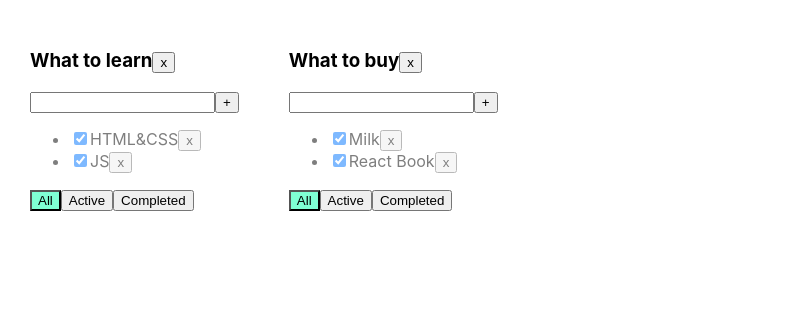
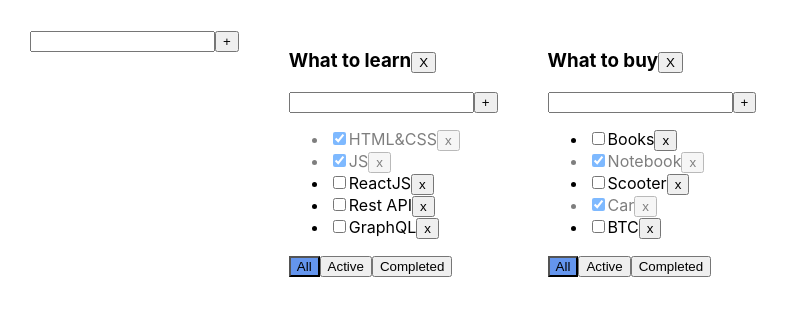
Before and after one commit to ArturKudlo/TodoList, a React (Create React App) app: page / in a window 1280 px wide. Shown: the top 316 px of the page, without its empty margins (0-789 px from the left). Built offline with nearby package versions, Linux system fonts and the light colour scheme.

Commit message:
add feacture for add new todolist and change task-name

```diff
--- a/src/AddItemForm.tsx
+++ b/src/AddItemForm.tsx
@@ -1,36 +1,47 @@
-import React, {ChangeEvent, useState, KeyboardEvent} from 'react';
+import React, {ChangeEvent, KeyboardEvent, useState} from 'react';
 
-type EditableSpanPropsType = {
-    title: string
-    changeTitle: (title: string) => void
+
+type AddItemFormPropsType = {
+    addItem: (title: string) => void
 }
 
-function EditableSpan (props: EditableSpanPropsType) {
-    const [editMode, setEditMode] = useState<boolean>(false)
-    const [title, setTitle] = useState<string>(props.title)
-
-
-    const onEditMode = () => setEditMode(true);
-    const offEditMode = () => {
-        props.changeTitle(title)
-        setEditMode(false);
-    }
+function AddItemForm(props: AddItemFormPropsType) {
+    const [title, setTitle] = useState("")
+    const [error, setError] = useState<boolean>(false)
+    const errorMessage = "Title is required!"
 
     const onChangeHandler = (e: ChangeEvent<HTMLInputElement>) => {
         setTitle(e.currentTarget.value)
     }
+    const onKeyPressHandler = (e: KeyboardEvent<HTMLInputElement>) => {
+        if (e.charCode === 13) {
+            addItem();
+        }
+    }
+    const addItem = () => {
+        const trimmedTitle = title.trim()
+        if(trimmedTitle) {
+            props.addItem(trimmedTitle)
+        } else {
+            setError(true)
+        }
+        setTitle("")
+    }
 
 
     return (
-        editMode
-            ? <input
-                autoFocus={true}
+        <div>
+            <input
                 value={title}
-                onBlur={offEditMode}
-                onChange={onChangeHandler}
+                onChange={ onChangeHandler }
+                onKeyPress={ onKeyPressHandler }
+                style={error ? {border: "3px solid red"} : {}}
             />
-            : <span onDoubleClick={onEditMode}>{props.title}</span>
+            <button onClick={addItem}>+</button>
+            <div style={error ? {color: "red"} : {display: "none"}}>
+                {errorMessage}
+            </div>
+        </div>
     )
 }
-
-export default EditableSpan;
+export default  AddItemForm;
--- a/src/App.css
+++ b/src/App.css
@@ -7,16 +7,8 @@
   margin-right: 50px;
 }
 
-.error {
-  border: red 1px solid;
-}
-
-.error-message {
-  color: red;
-}
-
-.active-filter {
-  background-color: aquamarine;
+.active {
+  background-color: cornflowerblue;
 }
 
 .is-done {
--- a/src/App.tsx
+++ b/src/App.tsx
@@ -2,141 +2,145 @@ import React, {useState} from 'react';
 import './App.css';
 import {TaskType, Todolist} from './Todolist';
 import {v1} from 'uuid';
+import AddItemForm from "./AddItemForm";
 
 export type FilterValuesType = "all" | "active" | "completed";
-type TodolistType = {
+
+type TodoListType = {
     id: string
     title: string
     filter: FilterValuesType
 }
 
-type TasksStateType = {
+type TaskStateType = {
     [key: string]: Array<TaskType>
 }
 
+// Create
+// Read
+// Update
+// Delete
+function App() {
+// BLL:
+    const todoListID_1 = v1()
+    const todoListID_2 = v1()
 
-function App() {
-    let todolistId1 = v1();
-    let todolistId2 = v1();
-
-    let [todolists, setTodolists] = useState<Array<TodolistType>>([
-        {id: todolistId1, title: "What to learn", filter: "all"},
-        {id: todolistId2, title: "What to buy", filter: "all"}
+    const [todoLists, setTodoLists] = useState<Array<TodoListType>>([
+        {id: todoListID_1, title: "What to learn", filter: "all"},
+        {id: todoListID_2, title: "What to buy", filter: "all"}
     ])
 
-    let [tasks, setTasks] = useState<TasksStateType>({
-        [todolistId1]: [
+    const [tasks, setTasks] = useState<TaskStateType>({
+        [todoListID_1]: [
             {id: v1(), title: "HTML&CSS", isDone: true},
-            {id: v1(), title: "JS", isDone: true}
+            {id: v1(), title: "JS", isDone: true},
+            {id: v1(), title: "ReactJS", isDone: false},
+            {id: v1(), title: "Rest API", isDone: false},
+            {id: v1(), title: "GraphQL", isDone: false},
         ],
-        [todolistId2]: [
-            {id: v1(), title: "Milk", isDone: true},
-            {id: v1(), title: "React Book", isDone: true}
-        ]
-    });
+        [todoListID_2]: [
+            {id: v1(), title: "Books", isDone: false},
+            {id: v1(), title: "Notebook", isDone: true},
+            {id: v1(), title: "Scooter", isDone: false},
+            {id: v1(), title: "Car", isDone: true},
+            {id: v1(), title: "BTC", isDone: false},
+        ],
+    })
 
 
-    function removeTask(id: string, todolistId: string) {
-        //достанем нужный массив по todolistId:
-        let todolistTasks = tasks[todolistId];
-        // перезапишем в этом объекте массив для нужного тудулиста отфилтрованным массивом:
-        tasks[todolistId] = todolistTasks.filter(t => t.id !== id);
-        // засетаем в стейт копию объекта, чтобы React отреагировал перерисовкой
+    function removeTask(taskID: string, todoListID: string) {
+        tasks[todoListID] = tasks[todoListID].filter(t => t.id !== taskID);
         setTasks({...tasks});
     }
-
-    function addTask(title: string, todolistId: string) {
-        let task = {id: v1(), title: title, isDone: false};
-        //достанем нужный массив по todolistId:
-        let todolistTasks = tasks[todolistId];
-        // перезапишем в этом объекте массив для нужного тудулиста копией, добавив в начало новую таску:
-        tasks[todolistId] = [task, ...todolistTasks];
-        // засетаем в стейт копию объекта, чтобы React отреагировал перерисовкой
+    function addTask(title: string, todoListID: string) {
+        const newTask = {id: v1(), title: title, isDone: false};
+        tasks[todoListID] = [newTask, ...tasks[todoListID]];
         setTasks({...tasks});
     }
-
-    function changeStatus(id: string, isDone: boolean, todolistId: string) {
-        //достанем нужный массив по todolistId:
-        let todolistTasks = tasks[todolistId];
-        // найдём нужную таску:
-        let task = todolistTasks.find(t => t.id === id);
-        //изменим таску, если она нашлась
-        if (task) {
-            task.isDone = isDone;
-            // засетаем в стейт копию объекта, чтобы React отреагировал перерисовкой
-            setTasks({...tasks});
-        }
-    }function changeStatusTitle(id: string, title: string, todolistId: string) {
-        //достанем нужный массив по todolistId:
-        let todolistTasks = tasks[todolistId];
-        // найдём нужную таску:
-        let task = todolistTasks.find(t => t.id === id);
-        //изменим таску, если она нашлась
-        if (task) {
-            task.title = title;
-            // засетаем в стейт копию объекта, чтобы React отреагировал перерисовкой
-            setTasks({...tasks});
-        }
-    }
-
-    function changeFilter(value: FilterValuesType, todolistId: string) {
-        let todolist = todolists.find(tl => tl.id === todolistId);
-        if (todolist) {
-            todolist.filter = value;
-            setTodolists([...todolists])
-        }
-    }
-
-    function removeTodolist(id: string) {
-        // засунем в стейт список тудулистов, id которых не равны тому, который нужно выкинуть
-        setTodolists(todolists.filter(tl => tl.id !== id));
-        // удалим таски для этого тудулиста из второго стейта, где мы храним отдельно таски
-        delete tasks[id]; // удаляем св-во из объекта... значением которого являлся массив тасок
-        // засетаем в стейт копию объекта, чтобы React отреагировал перерисовкой
+    function changeTaskStatus(taskID: string, isDone: boolean, todoListID: string) {
+        tasks[todoListID] = tasks[todoListID].map(t => {
+            if(t.id === taskID){
+                return {...t, isDone: isDone}
+            }
+            return t
+        })
         setTasks({...tasks});
     }
-
+    function changeTaskTitle(taskID: string, title: string, todoListID: string) {
+        tasks[todoListID] = tasks[todoListID].map(t => {
+            if(t.id === taskID){
+                return {...t, title: title}
+            }
+            return t
+        })
+        setTasks({...tasks});
+    }
+    function changeTodoListFilter(value: FilterValuesType, todoListID: string) {
+        setTodoLists(todoLists.map(tl => tl.id === todoListID ? {...tl, filter: value} : tl))
+    }
+    function removeTodoList (todoListID: string) {
+        setTodoLists(todoLists.filter(tl => tl.id !== todoListID))
+        const copy = {...tasks}
+        delete copy[todoListID]
+        setTasks(copy)
+    }
     function addTodoList(title: string) {
-        // const newTodoListID = v1();
-        const newTodoList: TodolistType = {
-            id: v1(),
+        // const newTodoListID = v1()
+        const newTodoList: TodoListType = {
+            id:  v1(),
             title: title,
             filter: "all"
         }
-        setTodolists([...todolists, newTodoList])
+        // todoLists.push(newTodoList)
+        setTodoLists([...todoLists, newTodoList])
         setTasks({...tasks, [newTodoList.id]: []})
     }
+    function changeTodoListTitle(title: string, todoListID: string) {
+        const upDatedTodoLists = todoLists.map(tl => {
+            if(tl.id === todoListID){
+                return {...tl, title: title}
+            }
+            return tl
+        })
+        setTodoLists(upDatedTodoLists)
+    }
 
+
+
+
+
+    const todoListsComponents = todoLists.map(tl => {
+
+        let tasksForTodolist = tasks[tl.id];
+
+        if (tl.filter === "active") {
+            tasksForTodolist = tasks[tl.id].filter(t => t.isDone === false);
+        }
+        if (tl.filter === "completed") {
+            tasksForTodolist = tasks[tl.id].filter(t => t.isDone === true);
+        }
+//
+        return (
+            <Todolist
+                todoListID={tl.id}
+                filter={tl.filter}
+                title={tl.title}
+                tasks={tasksForTodolist}
+                addTask={addTask}
+                removeTask={removeTask}
+                changeTodoListFilter={changeTodoListFilter}
+                changeTaskStatus={changeTaskStatus}
+                removeTodoList={removeTodoList}
+                changeTaskTitle={changeTaskTitle}
+                changeTodoListTitle={changeTodoListTitle}
+            />
+        )
+    })
+// GUI:
     return (
         <div className="App">
-            {
-                todolists.map(tl => {
-                    let allTodolistTasks = tasks[tl.id];
-                    let tasksForTodolist = allTodolistTasks;
-
-                    if (tl.filter === "active") {
-                        tasksForTodolist = allTodolistTasks.filter(t => t.isDone === false);
-                    }
-                    if (tl.filter === "completed") {
-                        tasksForTodolist = allTodolistTasks.filter(t => t.isDone === true);
-                    }
-
-                    return <Todolist
-                        key={tl.id}
-                        id={tl.id}
-                        title={tl.title}
-                        tasks={tasksForTodolist}
-                        removeTask={removeTask}
-                        changeFilter={changeFilter}
-                        addTask={addTask}
-                        changeTaskStatus={changeStatus}
-                        filter={tl.filter}
-                        removeTodolist={removeTodolist}
-                        changeStatusTitle={changeStatusTitle}
-                    />
-                })
-            }
-
+            <AddItemForm addItem={addTodoList} />
+            {todoListsComponents}
         </div>
     );
 }
--- /dev/null
+++ b/src/EditableSpan.tsx
@@ -0,0 +1,46 @@
+import React, {ChangeEvent, KeyboardEvent, useState} from 'react';
+
+type EditableSpanPropsType = {
+    title: string
+    changeTitle: (title: string) => void
+}
+
+function EditableSpan(props: EditableSpanPropsType) {
+
+    const [editMode, setEditMode] = useState<boolean>(false)
+    const [title, setTitle] = useState<string>(props.title)
+
+    const onEditMode = () => setEditMode(true)
+    const offEditMode = () => {
+        if(title){
+            props.changeTitle(title)
+        } else {
+            setTitle(props.title)
+        }
+        setEditMode(false)
+    }
+
+    const onChangeHandler = (e: ChangeEvent<HTMLInputElement>) => {
+        setTitle(e.currentTarget.value)
+    }
+
+    const onKeyPressHandler = (e: KeyboardEvent<HTMLInputElement>) => {
+        if(e.key === "Enter"){
+            offEditMode()
+        }
+    }
+
+    return (
+        editMode
+            ? <input
+                autoFocus
+                value={title}
+                onBlur={offEditMode}
+                onChange={onChangeHandler}
+                onKeyPress={onKeyPressHandler}
+            />
+            : <span onDoubleClick={onEditMode}>{props.title}</span>
+    )
+}
+
+export default EditableSpan;
--- a/src/Todolist.tsx
+++ b/src/Todolist.tsx
@@ -1,6 +1,7 @@
-import React, {ChangeEvent, useState, KeyboardEvent} from 'react';
+import React, {ChangeEvent, KeyboardEvent, useState} from 'react';
 import {FilterValuesType} from './App';
-import EditableSpan from "./AddItemForm";
+import AddItemForm from "./AddItemForm";
+import EditableSpan from "./EditableSpan";
 
 export type TaskType = {
     id: string
@@ -9,93 +10,70 @@ export type TaskType = {
 }
 
 type PropsType = {
-    id: string
     title: string
     tasks: Array<TaskType>
-    removeTask: (taskId: string, todolistId: string) => void
-    changeFilter: (value: FilterValuesType, todolistId: string) => void
-    addTask: (title: string, todolistId: string) => void
-    changeTaskStatus: (id: string, isDone: boolean, todolistId: string) => void
-    removeTodolist: (id: string) => void
     filter: FilterValuesType
-    changeStatusTitle:(id: string, title: string, todolistId: string) => void
+    todoListID: string
+    removeTask: (taskID: string, todoListID: string) => void
+    changeTodoListFilter: (value: FilterValuesType, todoListID: string) => void
+    addTask: (title: string, todoListID: string) => void
+    changeTaskStatus: (taskID: string, isDone: boolean, todoListID: string) => void
+    changeTaskTitle:(taskID: string, title: string, todoListID: string) => void
+    removeTodoList: (todoListID: string) => void
+    changeTodoListTitle: (title: string, todoListID: string) => void
 }
 
 export function Todolist(props: PropsType) {
-    let [title, setTitle] = useState("")
-    let [error, setError] = useState<string | null>(null)
 
-    const addTask = () => {
-        let newTitle = title.trim();
-        if (newTitle !== "") {
-            props.addTask(newTitle, props.id);
-            setTitle("");
-        } else {
-            setError("Title is required");
-        }
-    }
+    const addTask = (title: string) => props.addTask(title, props.todoListID);
 
-    const onChangeHandler = (e: ChangeEvent<HTMLInputElement>) => {
-        setTitle(e.currentTarget.value)
-    }
-
-    const onKeyPressHandler = (e: KeyboardEvent<HTMLInputElement>) => {
-        setError(null);
-        if (e.charCode === 13) {
-            addTask();
-        }
-    }
-
-    const removeTodolist = () => props.removeTodolist(props.id)
-
-    const onAllClickHandler = () => props.changeFilter("all", props.id);
-    const onActiveClickHandler = () => props.changeFilter("active", props.id);
-    const onCompletedClickHandler = () => props.changeFilter("completed", props.id);
+    const onClickRemoveTodoList = () => {props.removeTodoList(props.todoListID)}
+    const onAllClickHandler = () => props.changeTodoListFilter("all", props.todoListID);
+    const onActiveClickHandler = () => props.changeTodoListFilter("active", props.todoListID);
+    const onCompletedClickHandler = () => props.changeTodoListFilter("completed", props.todoListID);
+    const changeTodoListTitle = (title: string) => props.changeTodoListTitle(title, props.todoListID)
 
     return <div>
-        <h3> {props.title}
-            <button onClick={removeTodolist}>x</button>
+        <h3>
+            <EditableSpan title={props.title} changeTitle={changeTodoListTitle} />
+
+            <button onClick={onClickRemoveTodoList}>X</button>
         </h3>
-        <div>
-            <input value={title}
-                   onChange={onChangeHandler}
-                   onKeyPress={onKeyPressHandler}
-                   className={error ? "error" : ""}
-            />
-            <button onClick={addTask}>+</button>
-            {error && <div className="error-message">{error}</div>}
-        </div>
+        <AddItemForm addItem={addTask} />
         <ul>
             {
                 props.tasks.map(t => {
-                    const onClickHandler = () => props.removeTask(t.id, props.id)
-                    const onChangeHandler = (e: ChangeEvent<HTMLInputElement>) => {
-                        let newIsDoneValue = e.currentTarget.checked;
-                        props.changeTaskStatus(t.id, newIsDoneValue, props.id);
+
+                    const onClickHandler = () => props.removeTask(t.id, props.todoListID)
+                    const isDoneHandler = (e: ChangeEvent<HTMLInputElement>) => {
+                        props.changeTaskStatus(t.id, e.currentTarget.checked, props.todoListID)
                     }
                     const changeTaskTitleHandler = (title: string) => {
-                        props.changeStatusTitle()
+                        props.changeTaskTitle(t.id, title, props.todoListID)
                     }
-
                     return <li key={t.id} className={t.isDone ? "is-done" : ""}>
-                        <input type="checkbox" onChange={onChangeHandler} checked={t.isDone}/>
-                        <EditableSpan title={t.title} changeTitle={changeTaskTitleHandler} />
+                        <input
+                            type="checkbox"
+                            checked={t.isDone}
+                            onChange={isDoneHandler}
+                        />
+                        <EditableSpan title={t.title} changeTitle={changeTaskTitleHandler}/>
                         {/*<span>{t.title}</span>*/}
-                        <button onClick={onClickHandler}>x</button>
+                        <button onClick={ onClickHandler }>x</button>
                     </li>
                 })
             }
         </ul>
         <div>
-            <button className={props.filter === 'all' ? "active-filter" : ""}
-                    onClick={onAllClickHandler}>All
-            </button>
-            <button className={props.filter === 'active' ? "active-filter" : ""}
-                    onClick={onActiveClickHandler}>Active
-            </button>
-            <button className={props.filter === 'completed' ? "active-filter" : ""}
-                    onClick={onCompletedClickHandler}>Completed
-            </button>
+            <button
+                className={props.filter === "all" ? "active" : ""}
+                onClick={ onAllClickHandler }>All</button>
+            <button
+                className={ props.filter === "active" ? "active" : ""}
+                onClick={ onActiveClickHandler }>Active</button>
+            <button
+                className={ props.filter === "completed" ? "active" : ""}
+                onClick={ onCompletedClickHandler }>Completed</button>
         </div>
     </div>
 }
```
